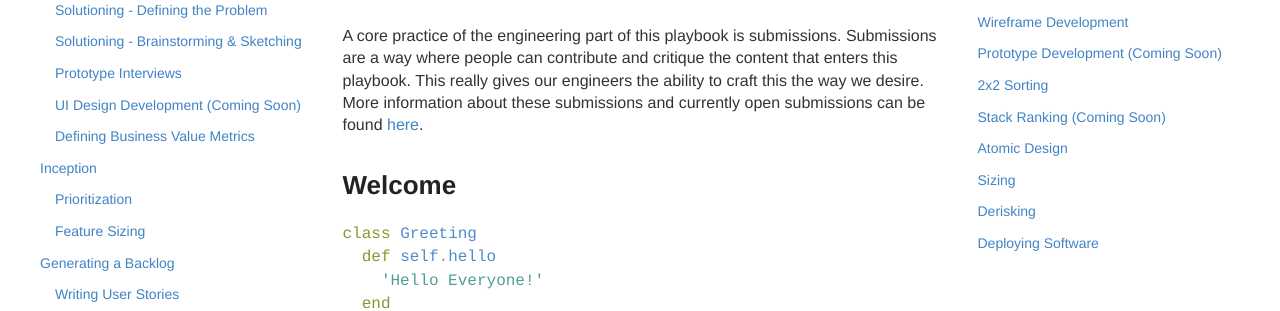
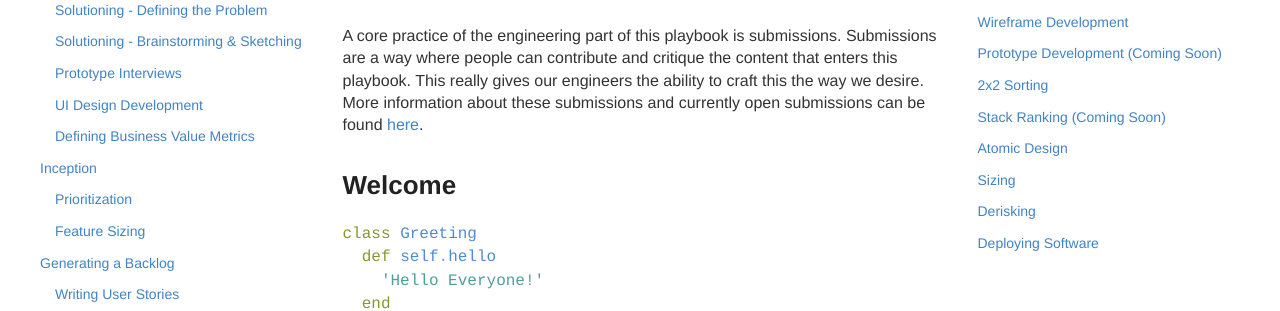
Before and after one commit to KnightPointSystems/kps_playbook, a Jekyll site: the page built from engineering.md, in a window 1280 px wide and 900 px high, scrolled down 637 px. Shown: the part 163-474 px from the top of the window. Built offline with Jekyll 4.4.1, drawn with Linux system fonts in a browser that asks for light colours; nearby versions of some CDN libraries.

Commit message:
Update product-plays.html

```diff
--- a/_includes/product-plays.html
+++ b/_includes/product-plays.html
@@ -26,7 +26,7 @@
                             <li><a href="{{ site.baseurl }}/defining-the-problem">Solutioning - Defining the Problem</a></li>
                             <li><a href="{{ site.baseurl }}/solutioning-sketching">Solutioning - Brainstorming &amp; Sketching</a></li>
                             <li><a href="{{ site.baseurl }}/prototype-interviews">Prototype Interviews</a></li>
-                            <li><a href="{{ site.baseurl }}/ui-design-development">UI Design Development (Coming Soon)</a></li>
+                            <li><a href="{{ site.baseurl }}/ui-design-development">UI Design Development</a></li>
                             <li><a href="{{ site.baseurl }}/business-metrics">Defining Business Value Metrics</a></li>
                         </ul></ul></ul>
                     <li><a href="{{ site.baseurl }}/inception">Inception</a></li>
```
